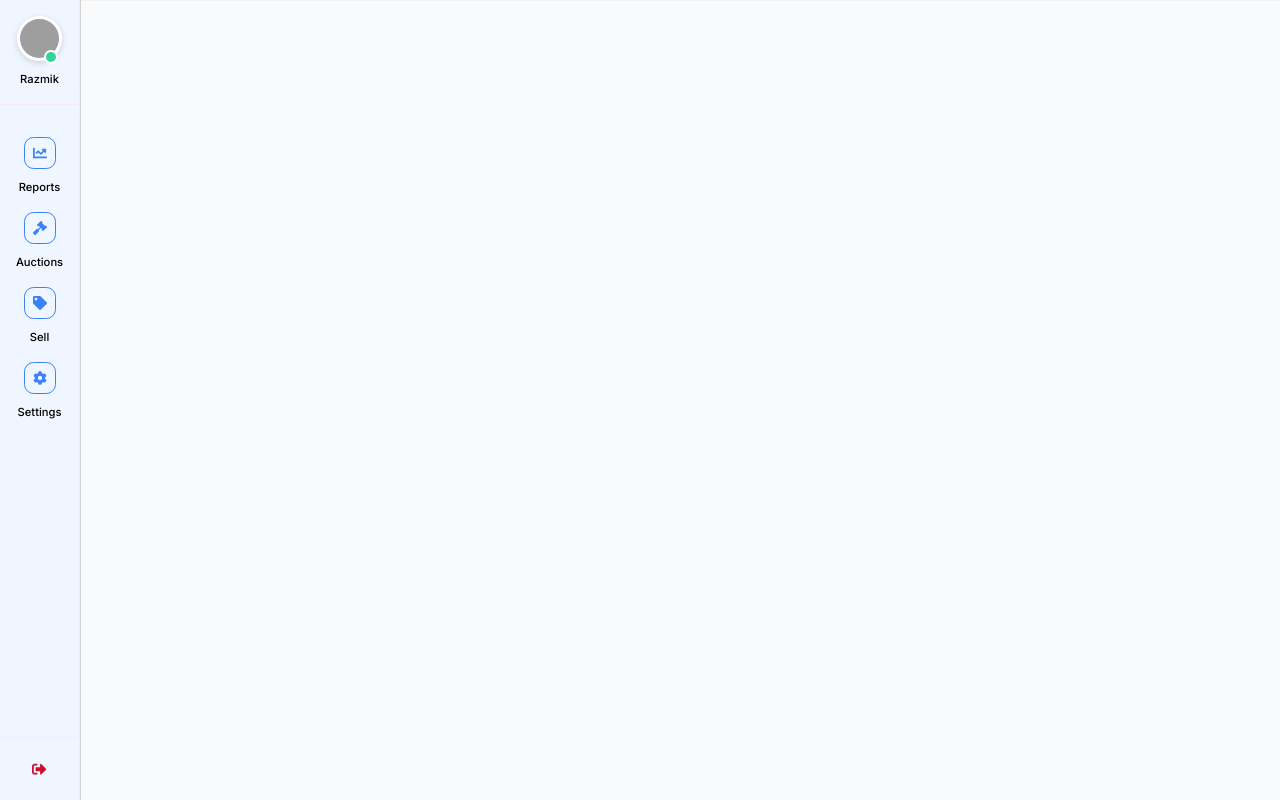
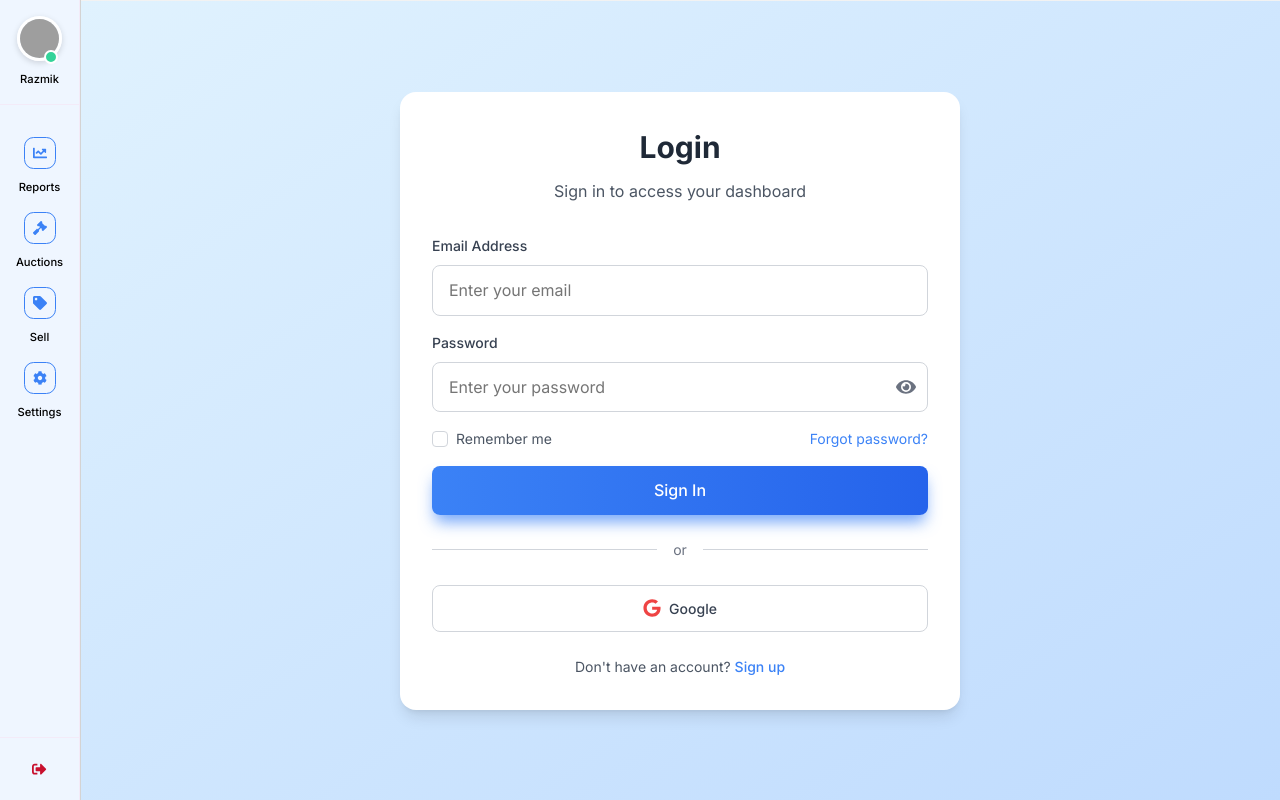
Before and after one commit to do-change-admin/do-change.me, a Next.js app: page /auth/login in a window 1280 px wide. Built offline with nearby package versions, Linux system fonts and the light colour scheme; no server answers; grey boxes are pictures that could not be loaded.

Commit message:
fixed layout

```diff
--- a/src/app/auth/layout.tsx
+++ /dev/null
@@ -1,11 +0,0 @@
-import type { ReactNode } from "react";
-
-export default function AuthLayout({ children }: { children: ReactNode }) {
-  return <>
-    <html>
-      <body>
-        {children}
-      </body>
-    </html>
-  </>;
-}
--- a/src/components/MobileBottomNav/MobileBottomNav.module.css
+++ b/src/components/MobileBottomNav/MobileBottomNav.module.css
@@ -16,9 +16,9 @@
 }
 
 .buttonsWrapper {
-    display: flex;
-    justify-content: space-around;
-    align-items: center;
+    display: grid;
+    grid-template-columns: 1fr 1fr 1fr 1fr 1fr;
+    place-items: center;
 }
 
 .button {
```
